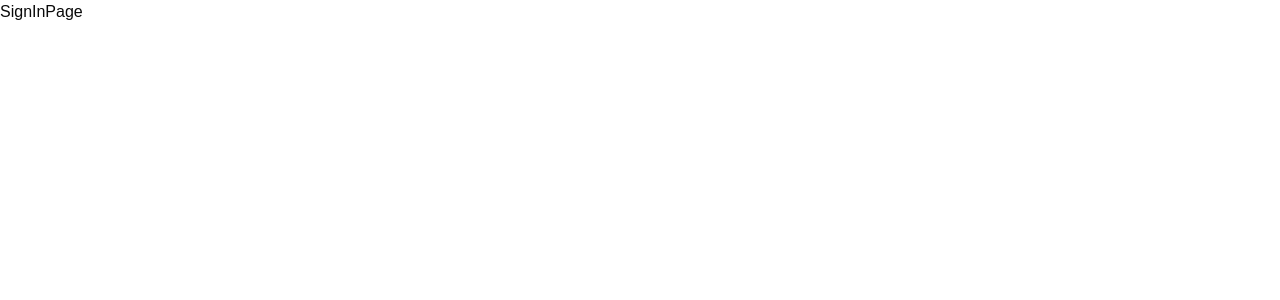
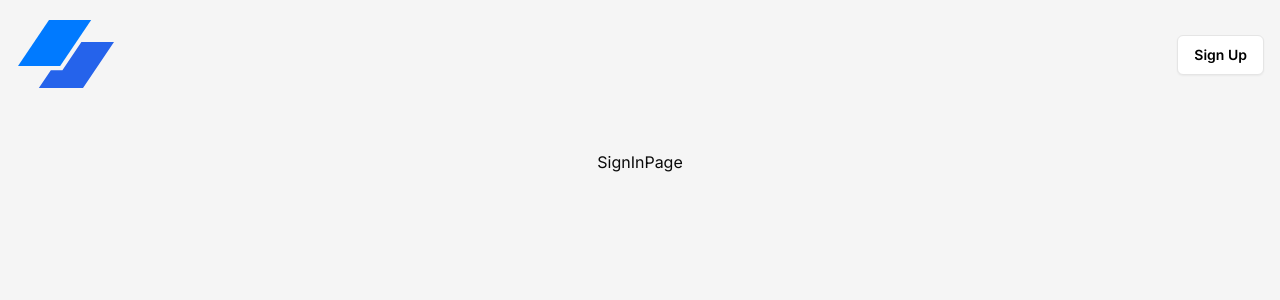
Before and after one commit to Vishalk29/personal-jira-clone, a Next.js app: page /sign-in in a window 1280 px wide. Shown: the top 300 px of the page. Built offline with nearby package versions, Linux system fonts and the light colour scheme.

Commit message:
aaded the logo and modified layout and some styling

```diff
--- a/src/app/(auth)/layout.tsx
+++ b/src/app/(auth)/layout.tsx
@@ -1,12 +1,24 @@
-import React from 'react'
+import { Button } from "@/components/ui/button";
+import Image from "next/image";
+import React from "react";
 interface AuthLayoutProps {
-    children:React.ReactNode
+  children: React.ReactNode;
 }
 
-const AuthLayout = ({children}:AuthLayoutProps) => {
+const AuthLayout = ({ children }: AuthLayoutProps) => {
   return (
-    <div>{children}</div>
-  )
-}
+    <main className="bg-neutral-100 min-h-screen">
+      <div className="mx-auto max-w-screen-2xl p-4">
+        <nav className="flex justify-between items-center">
+          <Image src="/logo.svg" height={56} width={100} alt="logo" />
+          <Button variant="secondary">Sign Up</Button>
+        </nav>
+        <div className="flex flex-col items-center justify-center pt-4 md:pt-14">
+          {children}
+        </div>
+      </div>
+    </main>
+  );
+};
 
-export default AuthLayout
+export default AuthLayout;
--- a/src/app/layout.tsx
+++ b/src/app/layout.tsx
@@ -1,17 +1,9 @@
 import type { Metadata } from "next";
-import localFont from "next/font/local";
-import "./globals.css";
+ import "./globals.css";
+import { Inter } from "next/font/google";
+import { cn } from "@/lib/utils";
 
-const geistSans = localFont({
-  src: "./fonts/GeistVF.woff",
-  variable: "--font-geist-sans",
-  weight: "100 900",
-});
-const geistMono = localFont({
-  src: "./fonts/GeistMonoVF.woff",
-  variable: "--font-geist-mono",
-  weight: "100 900",
-});
+const inter = Inter({ subsets: ["latin"] });
 
 export const metadata: Metadata = {
   title: "Create Next App",
@@ -25,9 +17,7 @@
 }>) {
   return (
     <html lang="en">
-      <body
-        className={`${geistSans.variable} ${geistMono.variable} antialiased`}
-      >
+      <body className={cn(inter.className, "antialiased min-h-screen")}>
         {children}
       </body>
     </html>
```
Also changed, not shown: src/app/(auth)/sign-in/page.tsx (+4 -6 lines), public/logo.svg.
